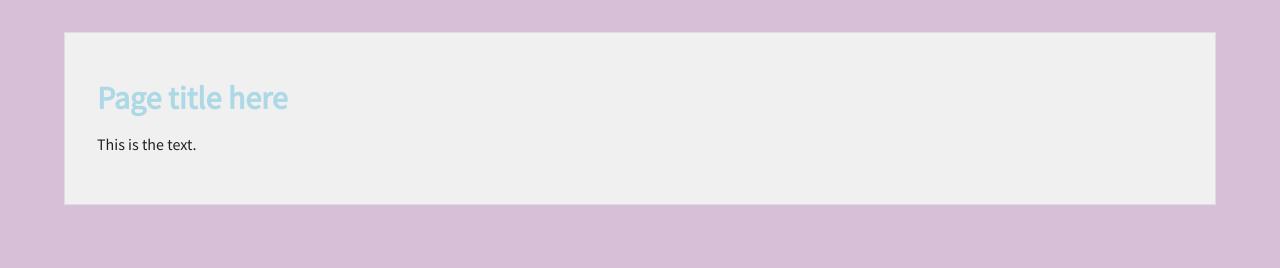
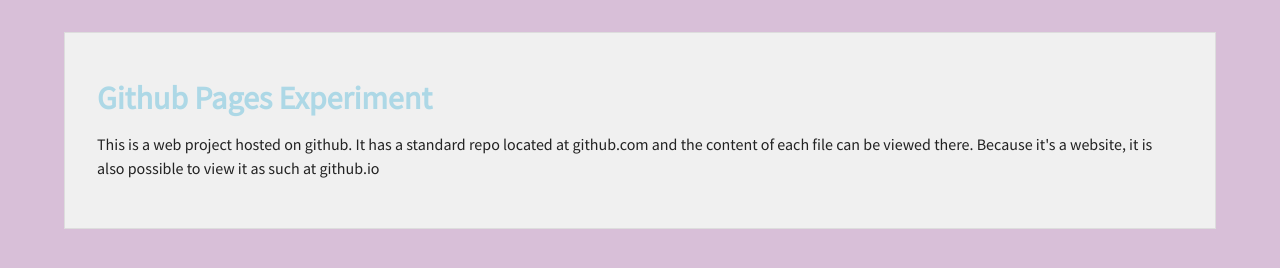
Before and after one commit to caseycc/web1Basic, a plain HTML site: page index.html in a window 1280 px wide. Drawn offline with Linux system fonts and the light colour scheme.

Commit message:
changes made to the content of index.html

```diff
--- a/index.html
+++ b/index.html
@@ -24,9 +24,9 @@
 	<!-- Page content typically goes inside the container -->
 	<div class="container">
 
-		<h1>Page title here</h1>
+		<h1>Github Pages Experiment</h1>
 
-		<p>This is the text.</p>
+		<p>This is a web project hosted on github. It has a standard repo located at github.com and the content of each file can be viewed there. Because it's a website, it is also possible to view it as such at github.io</p>
 
 	</div><!-- end container -->
 
```
